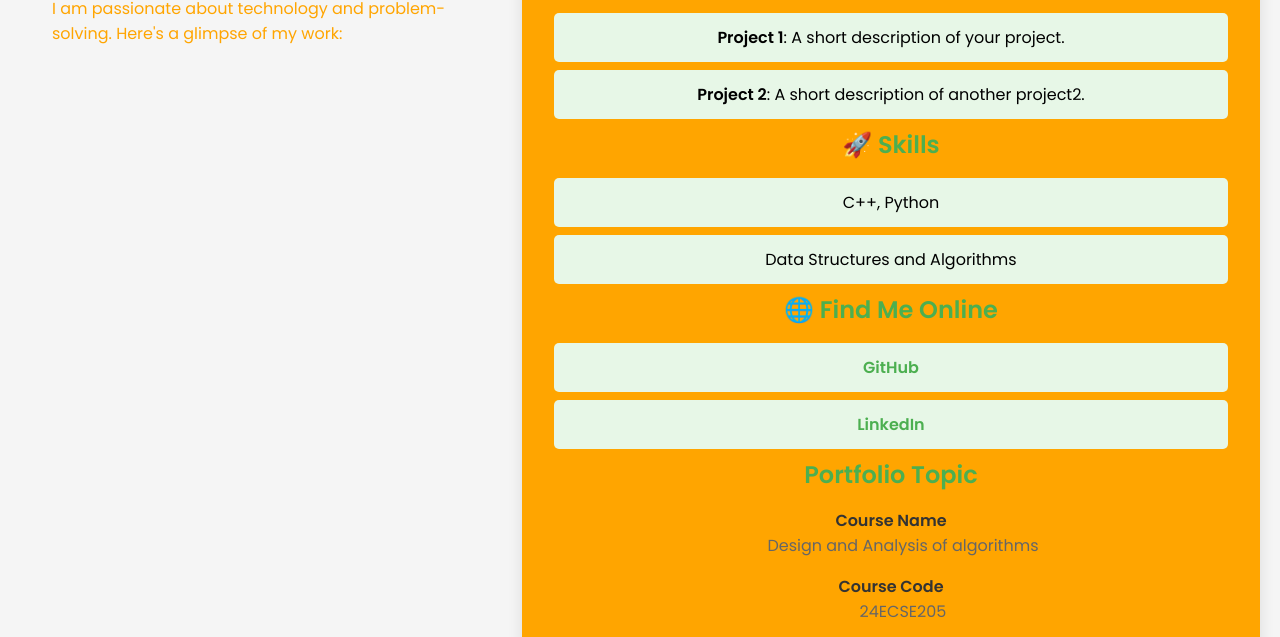
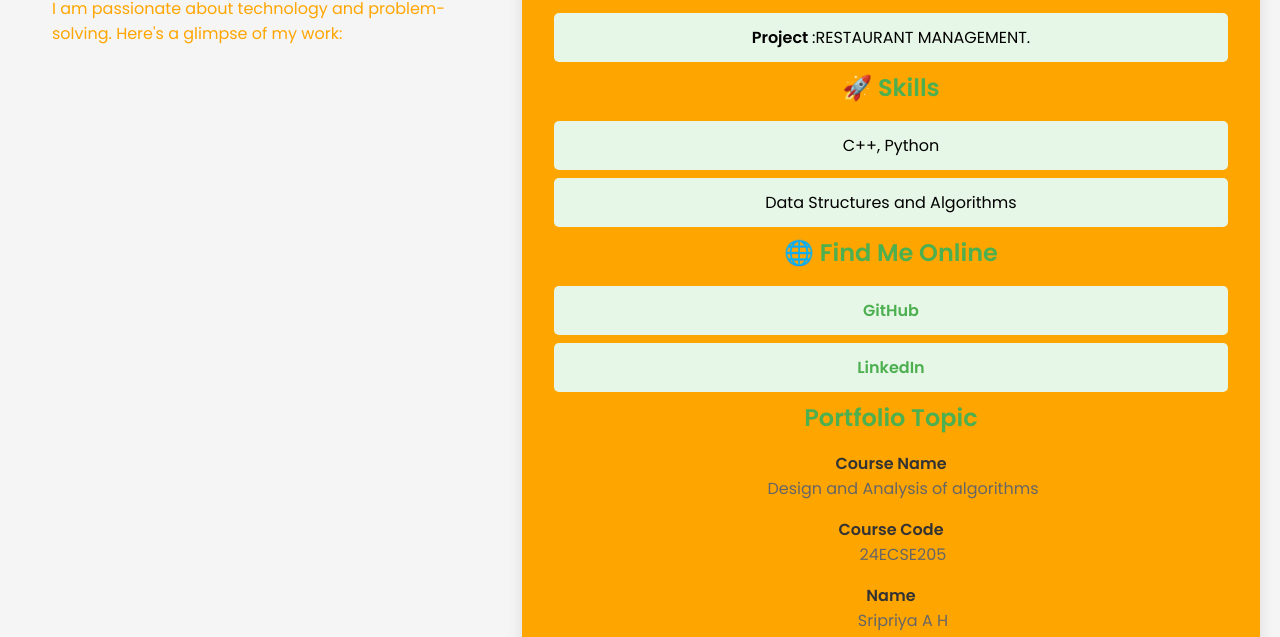
Before and after one commit to sripriya2505/portfolio.github.io, a plain HTML site: page index.html in a window 1280 px wide. Shown: the part 120-757 px from the top of the page. Drawn offline with Linux system fonts and the light colour scheme.

Commit message:
Update index.html

```diff
--- a/index.html
+++ b/index.html
@@ -16,8 +16,8 @@
     <section>
         <h2>🛠️ Projects</h2>
         <ul>
-            <li><strong>Project 1</strong>: A short description of your project.</li>
-            <li><strong>Project 2</strong>: A short description of another project2.</li>
+            <li><strong>Project </strong>:RESTAURANT MANAGEMENT.</li>
+
         </ul>
 
         <h2>🚀 Skills</h2>
```
